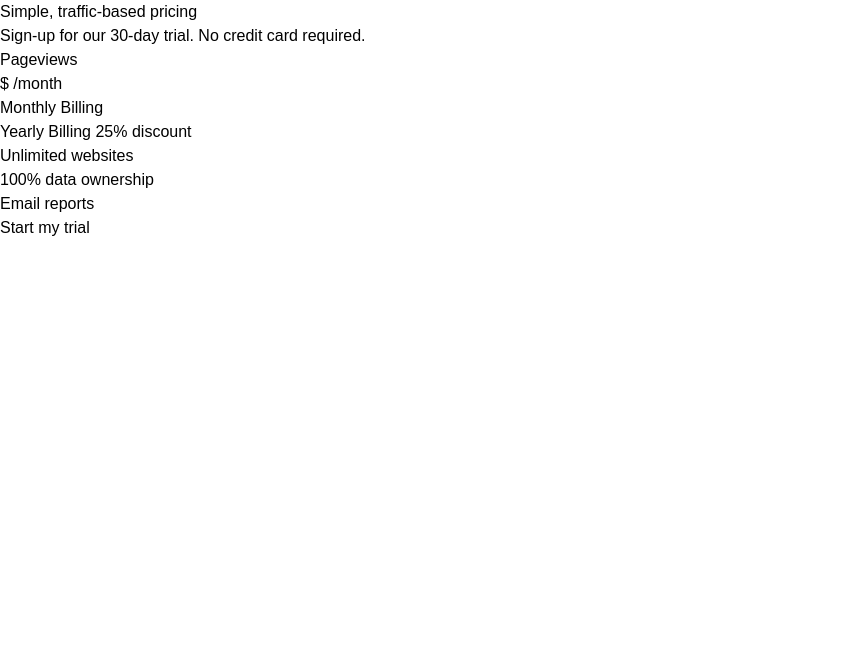
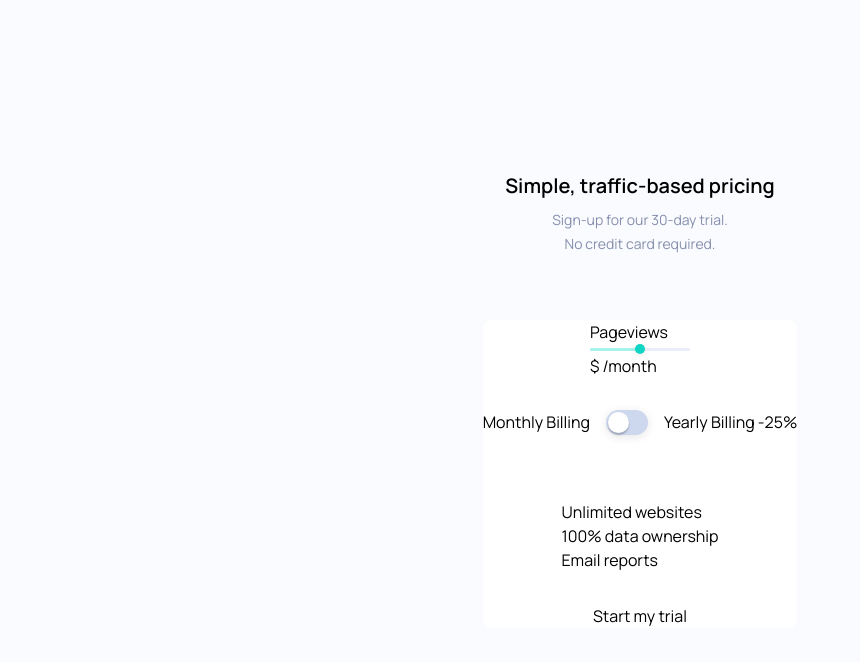
Before and after one commit to orphandeity/interactive-pricing-component, a React (Vite) app: page / in a window 1280 px wide. Shown: the top 662 px of the page, without its empty margins (0-860 px from the left). Built offline with nearby package versions, Linux system fonts and the light colour scheme.

Commit message:
radix-ui components

```diff
--- a/index.html
+++ b/index.html
@@ -7,7 +7,7 @@
     <title>Frontend Mentor | Interactive Pricing Component</title>
     <meta name="description" content="Frontend Mentor Challenge Project" />
   </head>
-  <body>
+  <body class="bg-_very-pale-blue">
     <div id="root"></div>
     <script type="module" src="/src/main.tsx"></script>
   </body>
--- a/package.json
+++ b/package.json
@@ -9,6 +9,7 @@
     "preview": "vite preview"
   },
   "dependencies": {
+    "@fontsource/manrope": "^4.5.13",
     "@radix-ui/react-slider": "^1.1.0",
     "@radix-ui/react-switch": "^1.0.1",
     "react": "^18.2.0",
--- a/src/App.tsx
+++ b/src/App.tsx
@@ -1,20 +1,56 @@
+import * as Slider from '@radix-ui/react-slider'
+import * as Switch from '@radix-ui/react-switch'
+import styles from './radix-styles.module.css'
+
 function App() {
   return (
-    <main>
-      <h1>Simple, traffic-based pricing</h1>
-      <p>Sign-up for our 30-day trial. No credit card required.</p>
+    <main className='flex min-h-screen flex-col items-center justify-center gap-16'>
+      <header className='flex flex-col items-center gap-2'>
+        <h1 className='text-xl font-semibold'>Simple, traffic-based pricing</h1>
+        <p className='text-center text-sm leading-6 text-_grayish-blue'>
+          Sign-up for our 30-day trial.
+          <br />
+          No credit card required.
+        </p>
+      </header>
 
+      <form className='flex max-w-xs flex-col items-center gap-8 rounded-lg bg-white'>
+        <div>
           <p>Pageviews</p>
+
+          <Slider.Root
+            defaultValue={[50]}
+            max={100}
+            step={1}
+            aria-label='Price'
+            className={styles.SliderRoot}
+          >
+            <Slider.Track className={styles.SliderTrack}>
+              <Slider.Range className={styles.SliderRange} />
+            </Slider.Track>
+            <Slider.Thumb className={styles.SliderThumb} />
+          </Slider.Root>
           <div>$ /month</div>
+        </div>
 
+        <div className='flex gap-4'>
           <div>Monthly Billing</div>
-      <div>Yearly Billing 25% discount</div>
-
+          <Switch.Root className={styles.SwitchRoot}>
+            <Switch.Thumb className={styles.SwitchThumb} />
+          </Switch.Root>
+          <div>
+            Yearly Billing <span>-25%</span>
+          </div>
+        </div>
+        <hr />
+        <div>
           <p>Unlimited websites</p>
           <p>100% data ownership</p>
           <p>Email reports</p>
+        </div>
 
         <button>Start my trial</button>
+      </form>
     </main>
   )
 }
--- a/src/main.tsx
+++ b/src/main.tsx
@@ -2,9 +2,10 @@ import React from 'react'
 import ReactDOM from 'react-dom/client'
 import App from './App'
 import './index.css'
+import '@fontsource/manrope/variable.css'
 
 ReactDOM.createRoot(document.getElementById('root') as HTMLElement).render(
   <React.StrictMode>
     <App />
-  </React.StrictMode>,
+  </React.StrictMode>
 )
--- /dev/null
+++ b/src/radix-styles.module.css
@@ -0,0 +1,83 @@
+/* Slider Styles */
+
+.SliderRoot {
+  position: relative;
+  display: flex;
+  align-items: center;
+  user-select: none;
+  touch-action: none;
+  width: 100px;
+  height: 10px;
+}
+
+.SliderTrack {
+  background-color: hsl(224, 65%, 95%);
+  position: relative;
+  flex-grow: 1;
+  border-radius: 9999px;
+  height: 3px;
+}
+
+.SliderRange {
+  position: absolute;
+  background-color: hsl(174, 77%, 80%);
+  border-radius: 9999px;
+  height: 100%;
+}
+
+.SliderThumb {
+  display: block;
+  width: 10px;
+  height: 10px;
+  background-color: hsl(174, 86%, 45%);
+  box-shadow: 0 2px 10px rgba(0, 0, 0, 0.1);
+  border-radius: 9999px;
+}
+.SliderThumb:hover {
+  background-color: hsl(174, 86%, 55%);
+}
+.SliderThumb:focus {
+  outline: none;
+  box-shadow: 0 0 0 5px rgba(0, 0, 0, 0.1);
+}
+
+/* Toggle Styles */
+
+/* reset */
+button {
+  all: unset;
+}
+
+.SwitchRoot {
+  width: 42px;
+  height: 25px;
+  background-color: black;
+  border-radius: 9999px;
+  position: relative;
+  box-shadow: 0 2px 10px rgba(0, 0, 0, 0.1);
+  -webkit-tap-highlight-color: rgba(0, 0, 0, 0);
+}
+.SwitchRoot:focus {
+  box-shadow: 0 0 0 2px hsl(174, 86%, 45%);
+}
+.SwitchRoot[data-state='checked'] {
+  background-color: hsl(223, 50%, 87%);
+}
+.SwitchRoot[data-state='unchecked'] {
+  background-color: hsl(223, 50%, 87%);
+}
+
+.SwitchThumb {
+  display: block;
+  width: 21px;
+  height: 21px;
+  background-color: white;
+  border-radius: 9999px;
+  box-shadow: 0 2px 2px rgba(0, 0, 0, 0.23);
+  transition: transform 100ms;
+  transform: translateX(2px);
+  will-change: transform;
+}
+.SwitchThumb[data-state='checked'] {
+  transform: translateX(19px);
+}
```
Also changed, not shown: 1 other file (tests, documents, lock files or other folders). Lines whose indentation alone changed are shown as unchanged.
